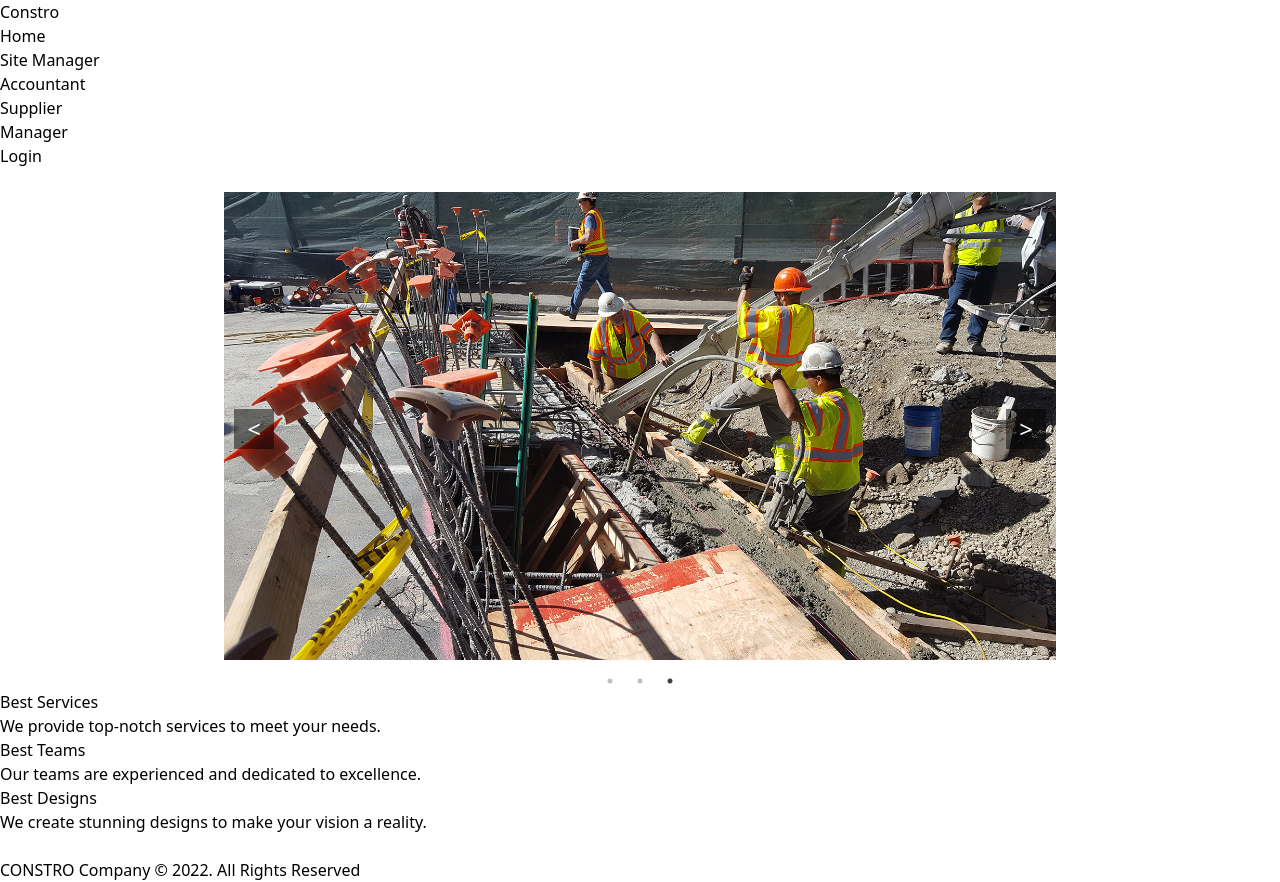
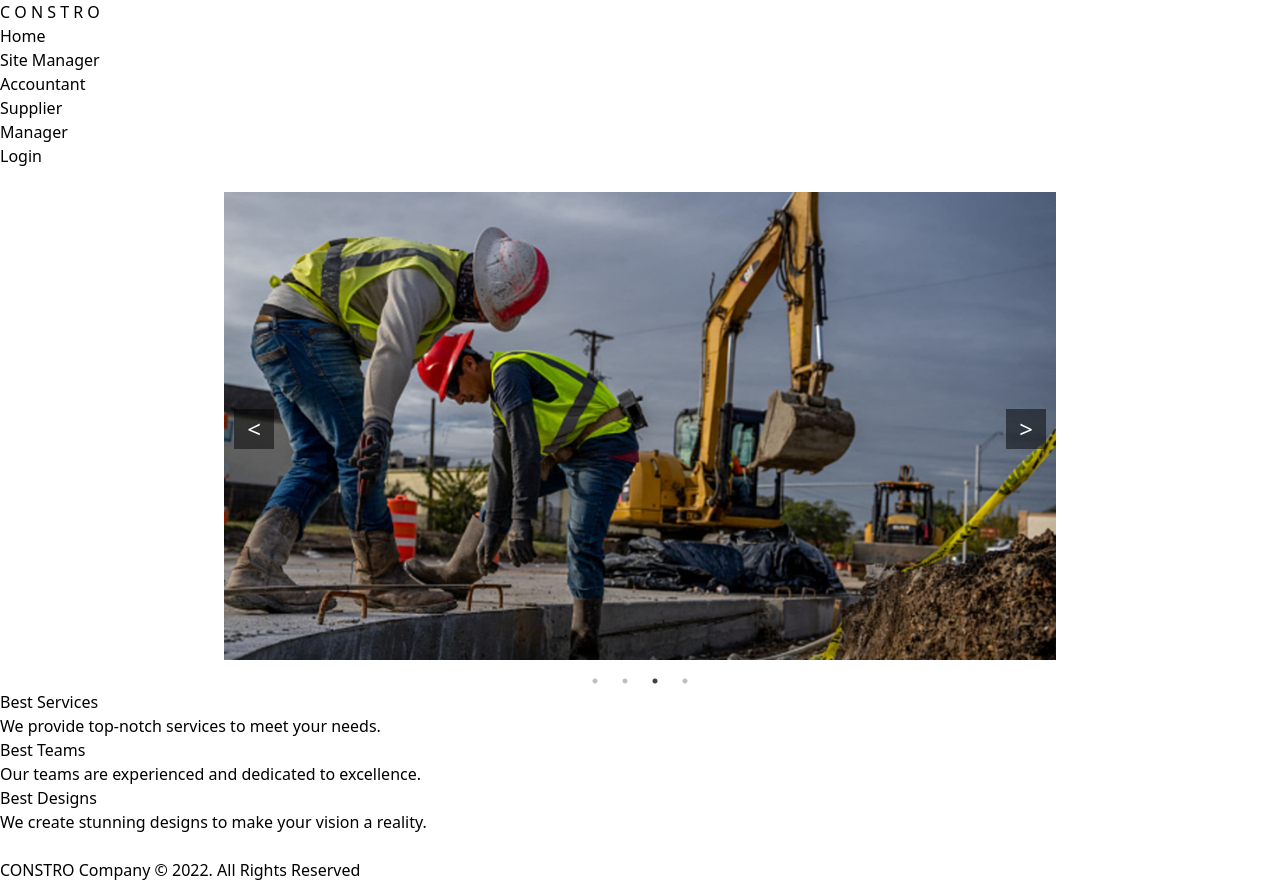
Before and after one commit to OmeshSachethana/CSSE_Project_Web, a React (Vite) app in the folder frontend/: page / in a window 1280 px wide. Built offline with nearby package versions, Linux system fonts and the light colour scheme.

Commit message:
added main image

```diff
--- a/frontend/src/assets/index.js
+++ b/frontend/src/assets/index.js
@@ -3,9 +3,11 @@
 import image1 from './image1.jpg'
 import image2 from './image2.jpeg'
 import image3 from './image3.jpg'
+import main from './main.jpg'
 
 export {
     image1,
     image2,
-    image3
+    image3,
+    main
 }
--- a/frontend/src/components/Hero/Hero.jsx
+++ b/frontend/src/components/Hero/Hero.jsx
@@ -1,7 +1,7 @@
 import React from 'react';
 import Slider from 'react-slick';
 
-import { image1, image2, image3 } from '../../assets';
+import { image1, image2, image3, main } from '../../assets';
 
 import 'slick-carousel/slick/slick.css';
 import 'slick-carousel/slick/slick-theme.css';
@@ -40,14 +40,17 @@ const Hero = () => {
   return (
     <div className="hero">
       <Slider {...sliderSettings}>
-        <div>
-          <img src={image1} alt="Slide 1" />
+      <div>
+          <img src={main} alt="Slide 1" />
         </div>
         <div>
-          <img src={image2} alt="Slide 2" />
+          <img src={image1} alt="Slide 2" />
         </div>
         <div>
-          <img src={image3} alt="Slide 3" />
+          <img src={image2} alt="Slide 3" />
+        </div>
+        <div>
+          <img src={image3} alt="Slide 4" />
         </div>
         {/* Add more slides as needed */}
       </Slider>
--- a/frontend/src/components/navbar.jsx
+++ b/frontend/src/components/navbar.jsx
@@ -3,7 +3,7 @@ import React from 'react';
 const Navbar = () => {
   return (
     <nav className="bg-gray-800 p-4 flex justify-between items-center">
-      <h1 className="text-white text-2xl font-semibold">Constro</h1>
+      <h1 className="text-white text-2xl font-semibold">C O N S T R O</h1>
       <ul className="flex space-x-8">
         <li><a href="#" className="text-white hover:text-blue-500">Home</a></li>
         <li><a href="#" className="text-white hover:text-blue-500">Site Manager</a></li>
```
Also changed, not shown: frontend/src/assets/main.jpg (added).
